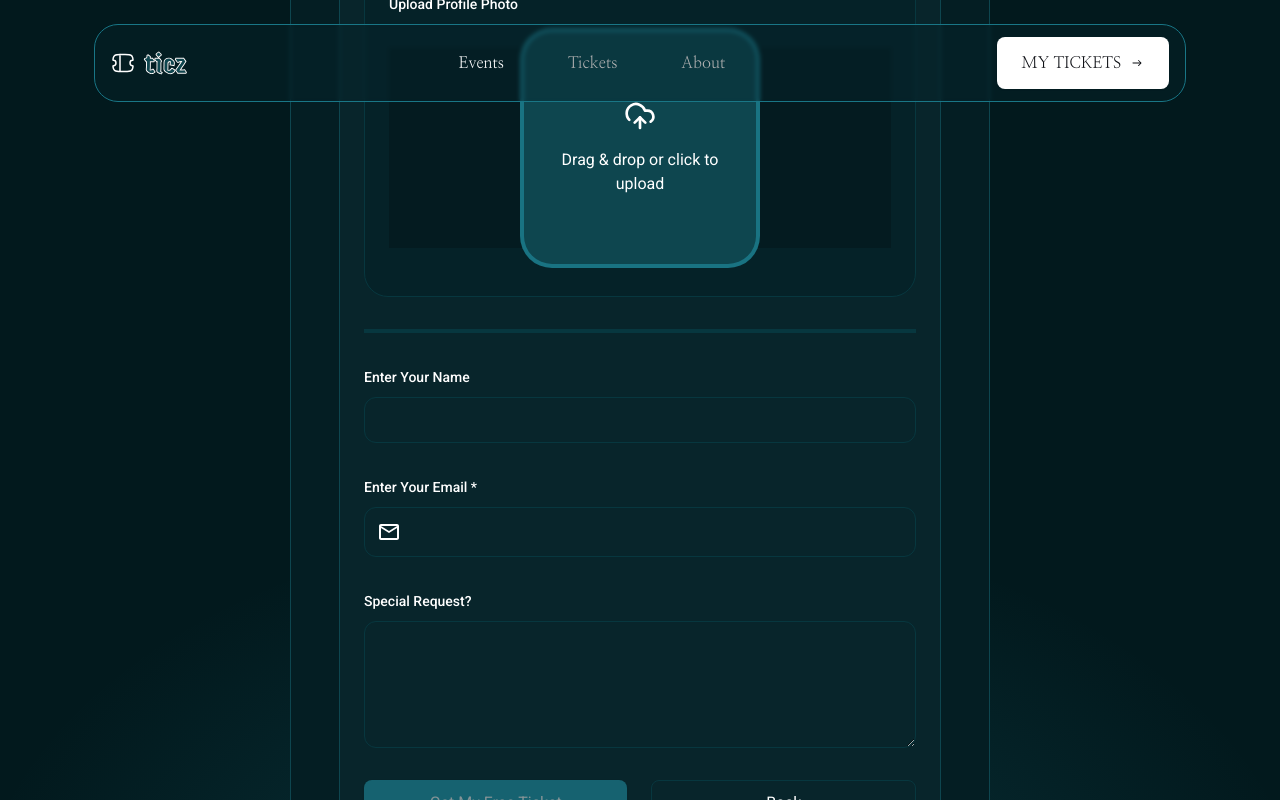
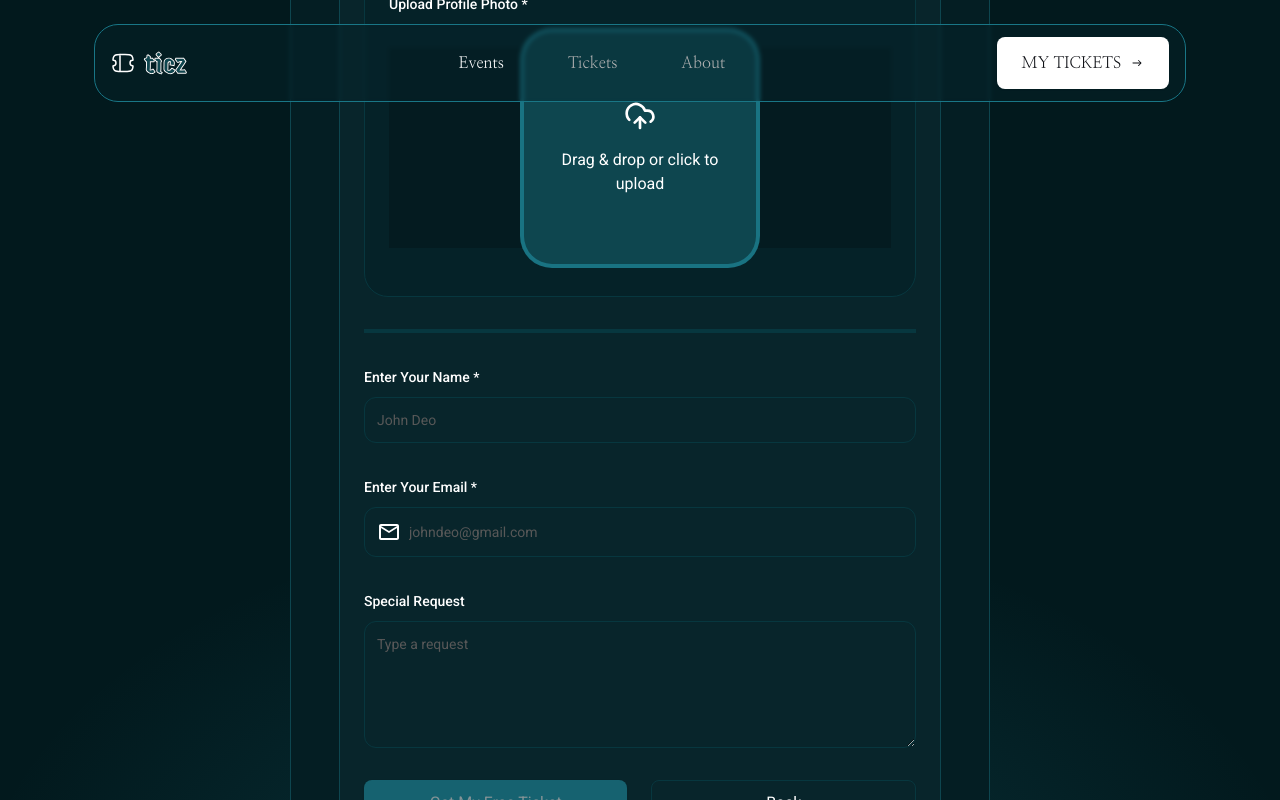
Before and after one commit to iflames1/hngx-stage2-event-booking, a Next.js app: page / in a window 1280 px wide. Both pictures are taken after a click on the button "Next". Shown: the part 321-1121 px from the top of the page. Built offline with nearby package versions, Linux system fonts and the light colour scheme; a web font is replaced by a local one.

Commit message:
feat: add placeholder to field inputs

```diff
--- a/src/app/attendee-details.tsx
+++ b/src/app/attendee-details.tsx
@@ -134,7 +134,7 @@ export default function AttendeeDetails({
 						name="avatar"
 						render={({}) => (
 							<FormItem className="p-6 pb-12 space-y-8 border border-input rounded-3xl bg-popover">
-								<FormLabel>Upload Profile Photo</FormLabel>
+								<FormLabel>Upload Profile Photo *</FormLabel>
 								<FormControl className="">
 									<div className="sm:bg-black/20 flex justify-center items-center w-full h-[200px]">
 										<label className="border-4 border-upload bg-border rounded-[32px] cursor-pointer flex flex-col items-center justify-center size-60 mx-auto">
@@ -175,9 +175,13 @@ export default function AttendeeDetails({
 						name="name"
 						render={({ field }) => (
 							<FormItem>
-								<FormLabel>Enter Your Name</FormLabel>
+								<FormLabel>Enter Your Name *</FormLabel>
 								<FormControl>
-									<Input {...field} type="text" />
+									<Input
+										{...field}
+										type="text"
+										placeholder="John Deo"
+									/>
 								</FormControl>
 								<FormMessage />
 							</FormItem>
@@ -199,6 +203,7 @@ export default function AttendeeDetails({
 										<Input
 											type="email"
 											{...field}
+											placeholder="johndeo@gmail.com"
 											className="border-none p-0 pl-2 flex-1 bg-transparent focus-visible:ring-0"
 										/>
 									</div>
@@ -213,9 +218,12 @@ export default function AttendeeDetails({
 						name="specialRequest"
 						render={({ field }) => (
 							<FormItem>
-								<FormLabel>Special Request?</FormLabel>
+								<FormLabel>Special Request</FormLabel>
 								<FormControl>
-									<Textarea {...field} />
+									<Textarea
+										{...field}
+										placeholder="Type a request"
+									/>
 								</FormControl>
 								<FormMessage />
 							</FormItem>
--- a/src/components/ui/input.tsx
+++ b/src/components/ui/input.tsx
@@ -8,7 +8,7 @@ const Input = React.forwardRef<HTMLInputElement, React.ComponentProps<"input">>(
 			<input
 				type={type}
 				className={cn(
-					"flex w-full rounded-xl border border-input bg-transparent p-3  text-base transition-colors file:border-0 file:bg-transparent file:text-sm file:font-medium file:text-foreground placeholder:text-[#FAFAFA] focus-visible:outline-none focus-visible:ring-1 focus-visible:ring-ring disabled:cursor-not-allowed disabled:opacity-50 md:text-sm",
+					"flex w-full rounded-xl border border-input bg-transparent p-3  text-base transition-colors file:border-0 file:bg-transparent file:text-sm file:font-medium file:text-foreground placeholder:text-[#585858] focus-visible:outline-none focus-visible:ring-1 focus-visible:ring-ring disabled:cursor-not-allowed disabled:opacity-50 md:text-sm",
 					className
 				)}
 				ref={ref}
--- a/src/components/ui/textarea.tsx
+++ b/src/components/ui/textarea.tsx
@@ -9,7 +9,7 @@ const Textarea = React.forwardRef<
 	return (
 		<textarea
 			className={cn(
-				"flex min-h-[127px] w-full rounded-xl border border-input bg-transparent p-3 text-base placeholder:text-muted-foreground focus-visible:outline-none focus-visible:ring-1 focus-visible:ring-ring disabled:cursor-not-allowed disabled:opacity-50 md:text-sm",
+				"flex min-h-[127px] w-full rounded-xl border border-input bg-transparent p-3 text-base placeholder:text-[#585858] focus-visible:outline-none focus-visible:ring-1 focus-visible:ring-ring disabled:cursor-not-allowed disabled:opacity-50 md:text-sm",
 				className
 			)}
 			ref={ref}
```
